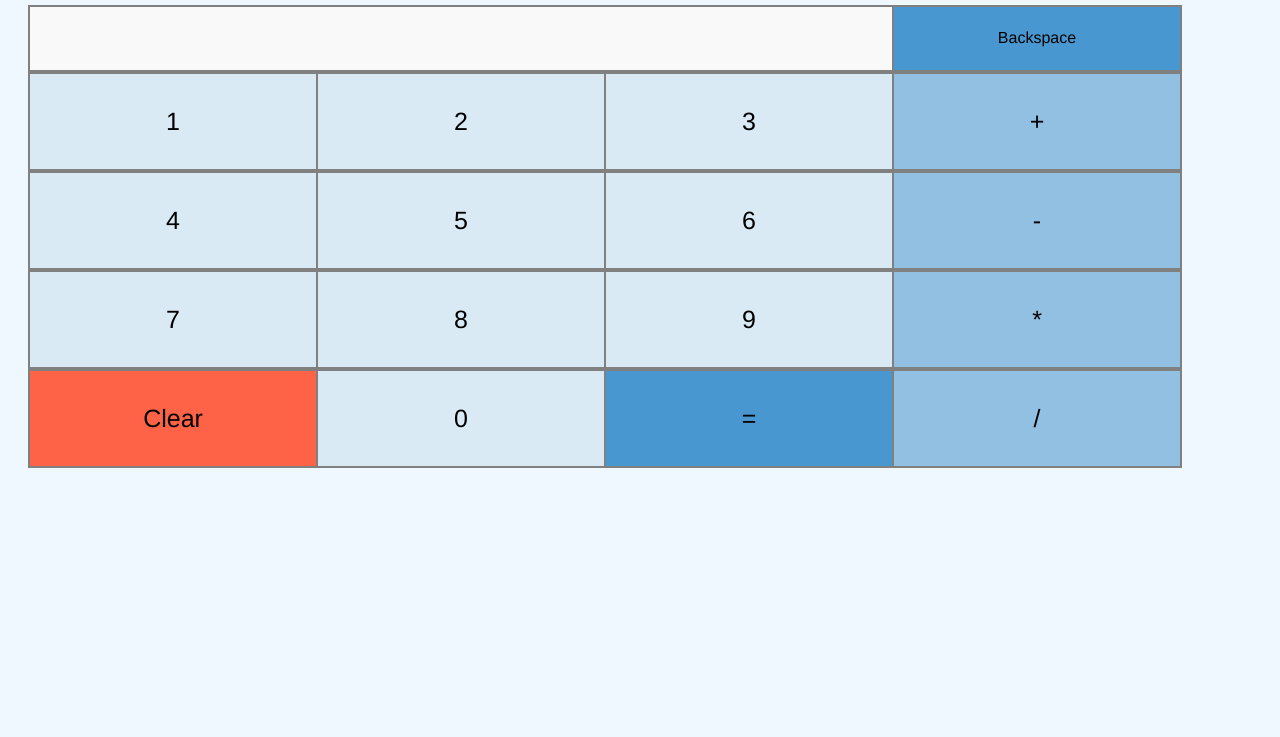
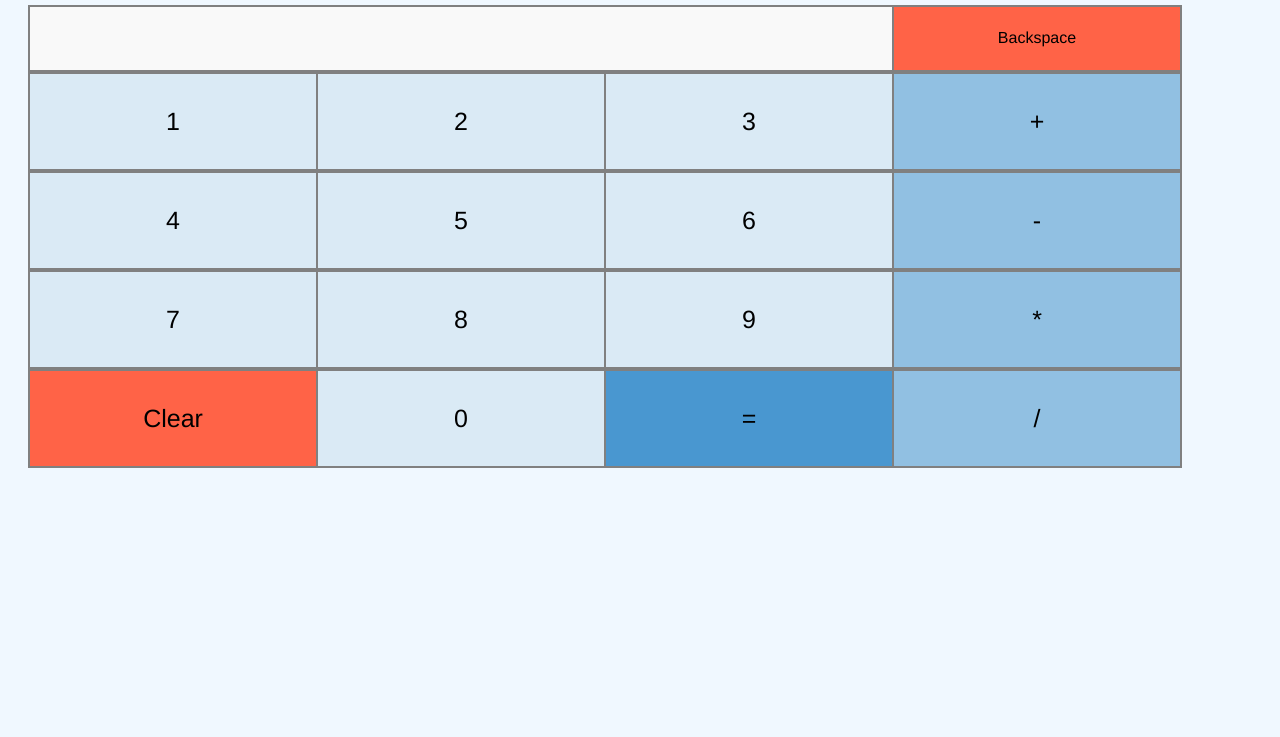
Before and after one commit to t3snake/calculator-js, a plain HTML site: page index.html in a window 1280 px wide. Shown: the part 63-800 px from the top of the page. Drawn offline with Linux system fonts and the light colour scheme.

Commit message:
Use red accent on backspace

```diff
--- a/styles.css
+++ b/styles.css
@@ -75,7 +75,7 @@ h2 {
     background-color: #daeaf5;
 }
 
-.equals,.back {
+.equals{
     background-color: #4997d0;
 }
 
@@ -83,6 +83,6 @@ h2 {
     background-color: #91c0e2;
 }
 
-.clear {
+.clear, .back  {
     background-color: #ff6347;
 }
```
